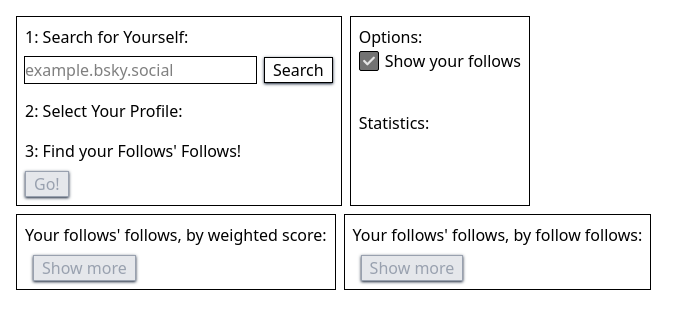
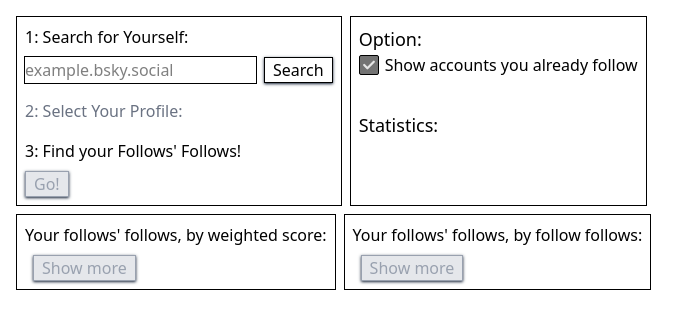
Before and after one commit to pvillano/followsfollows, a React (Vite) app: page / in a window 1280 px wide. Shown: the top 322 px of the page, without its empty margins (0-698 px from the left). Built offline with nearby package versions, Linux system fonts and the light colour scheme.

Commit message:
last dregs of performance and a title

```diff
--- a/index.html
+++ b/index.html
@@ -3,7 +3,7 @@
   <head>
     <meta charset="UTF-8" />
     <meta name="viewport" content="width=device-width, initial-scale=1.0" />
-    <title>bsky-follows-follows</title>
+    <title>Bluesky Follows' Follows</title>
     <link rel="stylesheet" href="/src/style.css" />
   </head>
   <body>
--- a/src/App.tsx
+++ b/src/App.tsx
@@ -5,23 +5,17 @@ import {Profile} from "./Profile.tsx";
 import {Button} from "./components/Button.tsx";
 import {CheckboxToggle} from "./components/Checkbox.tsx";
 import {globalUserLookup} from "./MiniAgent.ts";
+import {H2} from "./components/Heading.tsx";
 
 function ProfileList({profiles, myFollowIds}: {
   profiles: { actor: string, score: number }[],
   myFollowIds: Set<string>
 }) {
   const [count, setCount] = useState(10)
-  // const realCount = useMemo(() => {
-  //     const maybeLast = profiles.ite
-  //       .map((v, i) => [v.actor.did, i] as const)
-  //       .filter(([v]) => myFollowIds.has(v))
-  //       .at(count);
-  //     return maybeLast ? maybeLast[1] : profiles.length;
-  //   }
-  //   , [count, myFollowIds, profiles])
+  const filtered = useMemo(() => profiles.filter(e => !myFollowIds.has(e.actor)).slice(0, count), [count, myFollowIds, profiles])
   return <div>
     <ul>
-      {profiles.filter(e => !myFollowIds.has(e.actor)).slice(0, count).map(e => {
+      {filtered.map(e => {
         const actor = globalUserLookup.get(e.actor)!
         return <li key={e.actor} /*hidden={myFollowIds.has(e.actor.did)}*/>
           <a href={`https://bsky.app/profile/${actor.get("handle")}`} target="_blank" rel="noreferrer">
@@ -41,7 +35,7 @@ function App() {
 
   const [unweighted, setUnweighted] = useState<{ actor: string, score: number }[]>([])
   const [weighted, setWeighted] = useState<{ actor: string, score: number }[]>([])
-  const [statistics, setStatistics] = useState(new Map<string, string>())
+  const [statistics, setStatistics] = useState<[string, string][]>([])
   const [showDirect, setShowDirect] = useState(true)
   const [myFollowIds, setMyFollowIds] = useState<Set<string>>(new Set())
 
@@ -58,16 +52,16 @@ function App() {
           <LoginForm onFindFollowsFollows={onFindFollowsFollows}/>
           <div className="flex flex-col border p-2">
             <div className="flex-1">
-              <h2>Options:</h2>
+              <H2>Option:</H2>
               <div className="flex flex-row gap-0.5">
                 <CheckboxToggle checked={showDirect} onChange={(e) => setShowDirect(e.target.checked)}/>
-                <label>Show your follows</label>
+                <label>Show accounts you already follow</label>
               </div>
             </div>
             <div className="flex-1">
-              <h2>Statistics:</h2>
+              <H2>Statistics:</H2>
               <ul>
-                {[...statistics.entries()].map(([k, v]) => <li key={k}>{k}: {v}</li>)}
+                {statistics.map(([k, v]) => <li key={k}>{k}: {v}</li>)}
               </ul>
             </div>
           </div>
--- a/src/LoginForm.tsx
+++ b/src/LoginForm.tsx
@@ -1,5 +1,5 @@
 import {type FormEventHandler, type MouseEventHandler, useCallback, useId, useRef, useState} from "react";
-import {devlog} from "./lib.ts";
+import {cn, devlog} from "./lib.ts";
 import {Button} from "./components/Button.tsx";
 import {Profile} from "./Profile.tsx";
 import {globalUserLookup, searchActors} from "./MiniAgent.ts";
@@ -56,7 +56,7 @@ export function LoginForm({onFindFollowsFollows}: LoginFormProps) {
       </div>
     </div>
     <div className="text-red-500">{error && `Error: ${error}`}</div>
-    <label className="w-fit">2: Select Your Profile: </label>
+    <label className={cn("w-fit", yourProfileChoices.length == 0 && "text-gray-500")}>2: Select Your Profile: </label>
     <div>
       {yourProfile ? <Profile actor={yourProfile} className="border-2"/> : <ul>
         {yourProfileChoices.map(did => {
--- /dev/null
+++ b/src/components/Heading.tsx
@@ -0,0 +1,7 @@
+import type {ComponentProps} from "react";
+import {cn} from "../lib.ts";
+
+export const H2 = ({className, ...props}: ComponentProps<"h2">) =>
+{
+  return <h2 className={cn("text-lg", className)} {...props} />
+}
--- a/src/followsFollows.ts
+++ b/src/followsFollows.ts
@@ -13,7 +13,7 @@ export async function followsFollows(
     setWeighted: SetStateFunction,
     setUnweighted: SetStateFunction,
     setMyFollowIds: (idSet: Set<string>) => void,
-    setStatistics: (statistics: Map<string, string>) => void
+    setStatistics: (statistics: [string, string][]) => void
   }
 ) {
   const {
@@ -50,7 +50,7 @@ export async function followsFollows(
     }
 
     if (follows.length > 0) {
-      followsMap.get(actor).push(...follows.map(e => e))
+      followsMap.get(actor).push(...follows)
     }
 
     if (performance.now() - lastUpdate > 100 || workQueue.length == 0) {
@@ -84,13 +84,13 @@ export async function followsFollows(
         })))
       const formatter = new Intl.NumberFormat(undefined, {maximumFractionDigits: 2})
       // devlog([...followsMap.entries()])
-      setStatistics(new Map([
+      setStatistics([
         ["Users Processed", `${(myFollowsResponse.data.follows.length - workQueue.length)}/${myFollowsResponse.data.follows.length}`],
         ["Total Follows", `${totalFollows}`],
         ["Average Follows per User", `${formatter.format(averageFollowsCount)}`],
         ["Unique Users", `${globalUserLookup.size}`],
         ["Seconds Elapsed", `${(performance.now() - startTime)/1000}`]
-      ]))
+      ])
       lastUpdate = performance.now()
     }
   }
```
